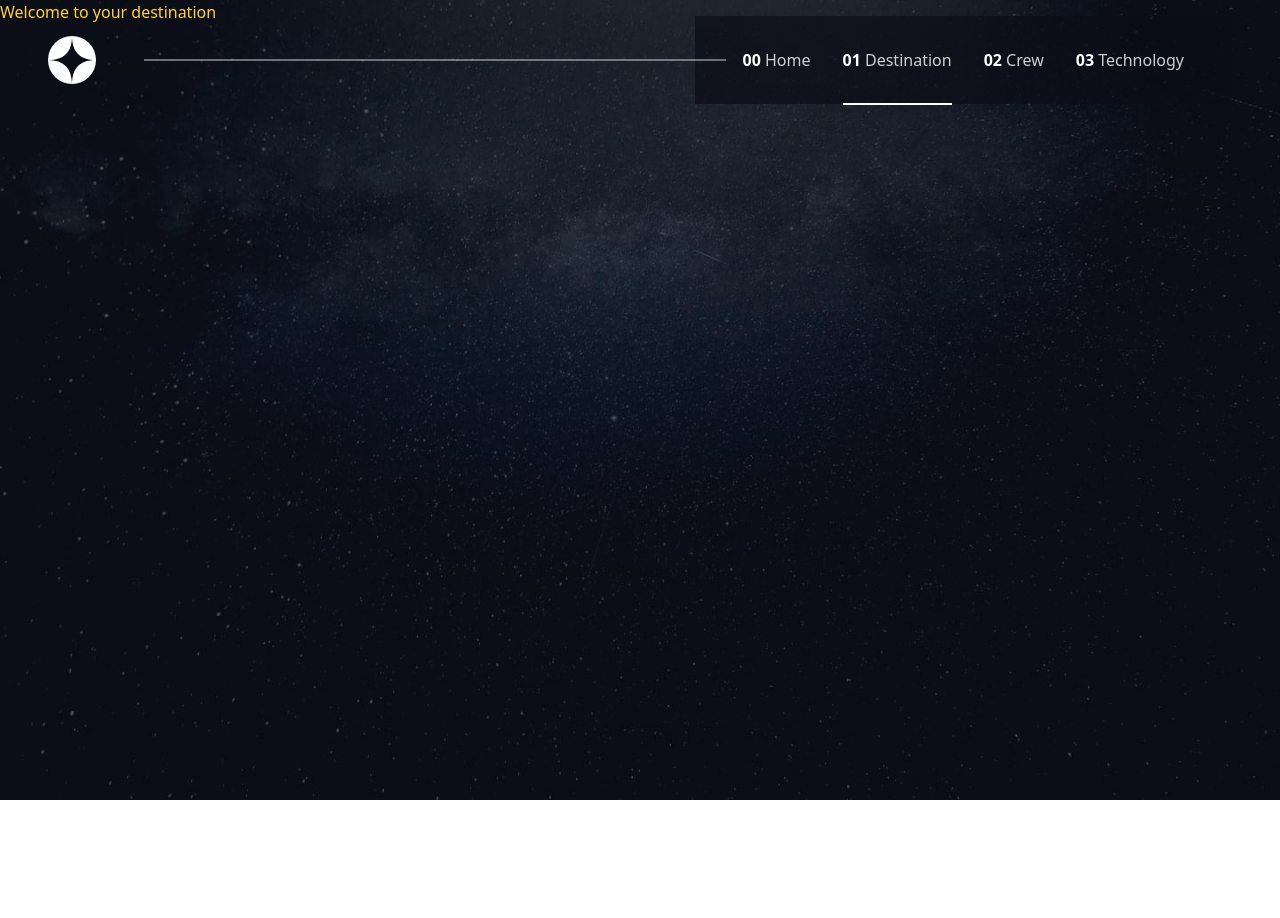
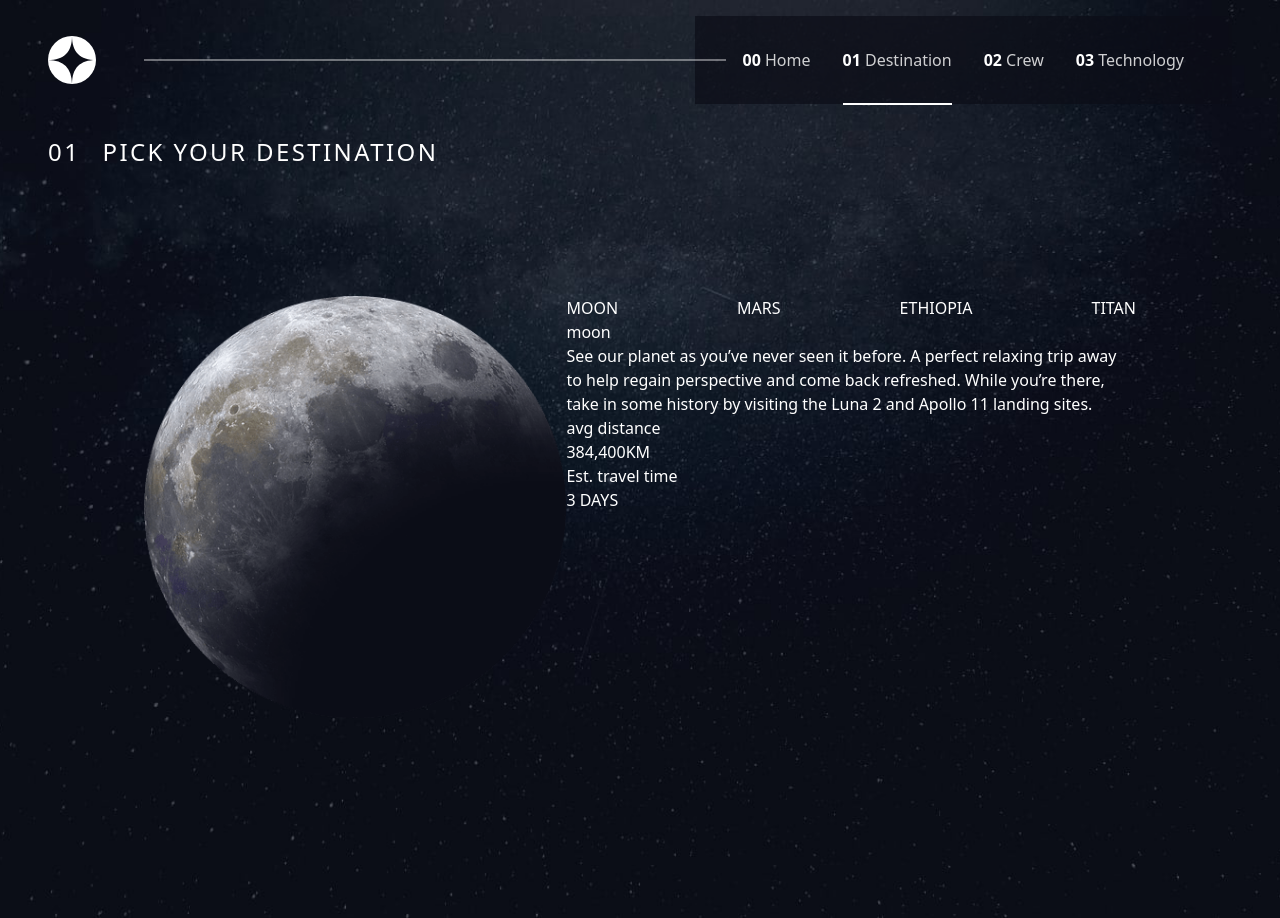
Before and after one commit to Jimztech/Nasa-multipage, a website built with Vite: page index.html in a window 1280 px wide. Both pictures are taken after a click on the link "01 Destination". Before the commit the page ends 800 px from the top, so only its background shows below. Built offline with nearby package versions, Linux system fonts and the light colour scheme.

Commit message:
today changes

```diff
--- a/index.html
+++ b/index.html
@@ -190,17 +190,70 @@
         </section>
 
         <!--Destination Page-->
-        <section class="hidden content-page" id="destination-page">
-            <h1 class="text-amber-300">Welcome to your destination</h1>
+        <section class="hidden content-page py-[7rem] px-[2rem] lg:py-[6.5rem] lg:px-[3rem] text-white" id="destination-page">
+            <h1 class="text-white text-center text-xl lg:text-2xl uppercase md:text-left py-[2rem]">
+                <span class="mr-4 tracking-widest">01</span>
+                <span class="tracking-widest">Pick your destination</span>
+            </h1>
+
+            <section class="flex flex-col lg:flex-row lg:py-[6rem] lg:px-[6rem]">
+                <div class="px-[2.5rem] md:px-[0] flex justify-center">
+                    <img
+                        src="./starter-code/assets/destination/image-moon.png"
+                        alt=""
+                        class=""
+                    >
+                </div>
+
+                <div class="py-[2rem] lg:py-[0] lg:w-[600px]">
+                    <ul class="uppercase flex items-center justify-between">
+                        <li>
+                            <a href="">moon</a>
+                        </li>
+
+                        <li>
+                            <a href="">mars</a>
+                        </li>
+
+                        <li>
+                            <a href="">ethiopia</a>
+                        </li>
+
+                        <li>
+                            <a href="">titan</a>
+                        </li>
+                    </ul>
+
+
+                    <p>moon</p>
+                    <p>
+                        See our planet as you’ve never seen it before.
+                        A perfect relaxing trip away to help regain perspective
+                        and come back refreshed. While you’re there, take in some history
+                        by visiting the Luna 2 and Apollo 11 landing sites.
+                    </p>
+                    <section></section>
+                    <section>
+                        <div>
+                            <span>avg distance</span>
+                            <p>384,400KM</p>
+                        </div>
+                        <div>
+                            <span>Est. travel time</span>
+                            <p>3 DAYS</p>
+                        </div>
+                    </section>
+                </div>
+            </section>
         </section>
 
         <!--Crew Page-->
-        <section class="hidden content-page" id="crew-page">
+        <section class="hidden content-page py-[5.5rem] px-[2rem] lg:py-[6.5rem] lg:px-[3rem]" id="crew-page">
             <h1 class="text-amber-300">Here are your crew members</h1>
         </section>
 
         <!--Tech Page-->
-        <section class="hidden content-page" id="tech-page">
+        <section class="hidden content-page py-[5.5rem] px-[2rem] lg:py-[6.5rem] lg:px-[3rem]" id="tech-page">
             <h1 class="text-amber-300">Welcome to your tech page</h1>
         </section>
 
```
Also changed, not shown: src/styles.css (line endings or trailing spaces).
